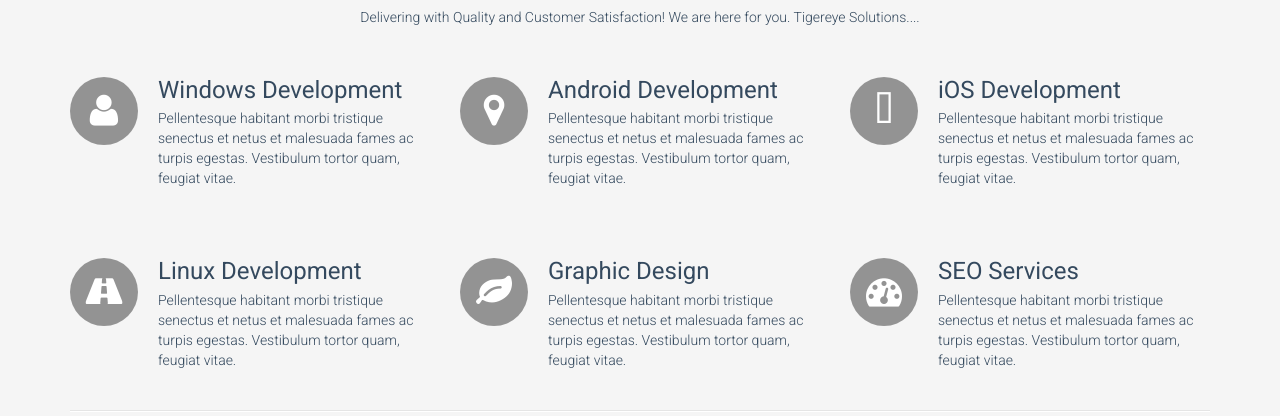
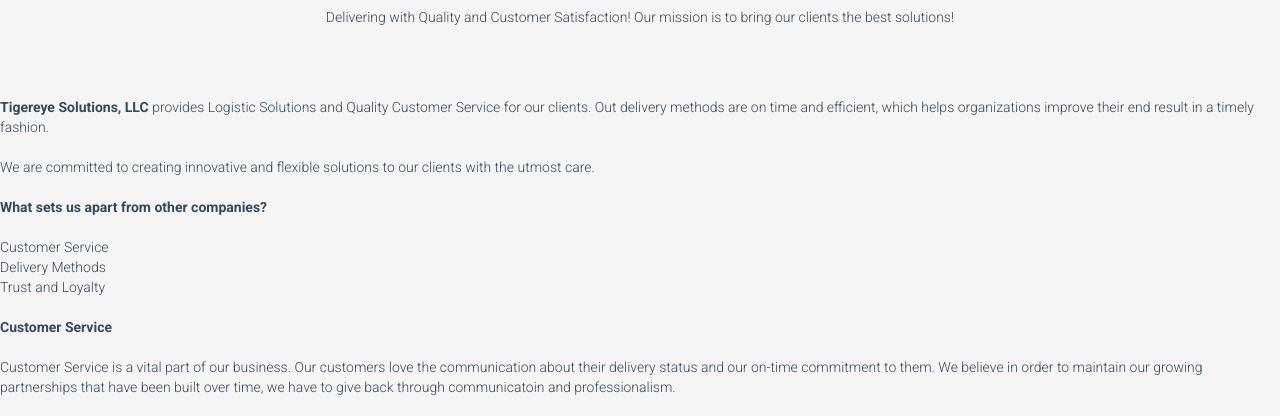
Before and after one commit to enigmavision/tigereyesolutions, a plain HTML site: page services.html in a window 1280 px wide. Shown: the part 381-797 px from the top of the page. Drawn offline with Linux system fonts and the light colour scheme.

Commit message:
updated services

```diff
--- a/services.html
+++ b/services.html
@@ -60,80 +60,45 @@
                 <div class="col-md-12">
                     <div class="center gap">
                         <h2>What we do</h2>
-                        <p>Delivering with Quality and Customer Satisfaction! We are here for you. Tigereye Solutions....</p>
+                        <p>Delivering with Quality and Customer Satisfaction! Our mission is to bring our clients the best solutions!</p>
                     </div>
                 </div>
             </div>
-            <div class="row">
-                <div class="col-md-4 col-sm-6">
-                    <div class="media">
-                        <div class="pull-left">
-                            <i class="icon-user icon-md"></i>
-                        </div>
-                        <div class="media-body">
-                            <h3 class="media-heading">Windows Development</h3>
-                            <p>Pellentesque habitant morbi tristique senectus et netus et malesuada fames ac turpis egestas. Vestibulum tortor quam, feugiat vitae.</p>
-                        </div>
-                    </div>
-                </div><!--/.col-md-4-->
-                <div class="col-md-4 col-sm-6">
-                    <div class="media">
-                        <div class="pull-left">
-                            <i class="icon-map-marker icon-md"></i>
-                        </div>
-                        <div class="media-body">
-                            <h3 class="media-heading">Android Development</h3>
-                            <p>Pellentesque habitant morbi tristique senectus et netus et malesuada fames ac turpis egestas. Vestibulum tortor quam, feugiat vitae.</p>
-                        </div>
-                    </div>
-                </div><!--/.col-md-4-->
-                <div class="col-md-4 col-sm-6">
-                    <div class="media">
-                        <div class="pull-left">
-                            <i class="glyphicon-phone-alt icon-md"></i>
-                        </div>
-                        <div class="media-body">
-                            <h3 class="media-heading">iOS Development</h3>
-                            <p>Pellentesque habitant morbi tristique senectus et netus et malesuada fames ac turpis egestas. Vestibulum tortor quam, feugiat vitae.</p>
-                        </div>
-                    </div>
-                </div><!--/.col-md-4-->
-            </div><!--/.row-->
-            <div class="gap"></div>
-            <div class="row">
-                <div class="col-md-4 col-sm-6">
-                    <div class="media">
-                        <div class="pull-left">
-                            <i class="icon-road icon-md"></i>
-                        </div>
-                        <div class="media-body">
-                            <h3 class="media-heading">Linux Development</h3>
-                            <p>Pellentesque habitant morbi tristique senectus et netus et malesuada fames ac turpis egestas. Vestibulum tortor quam, feugiat vitae.</p>
-                        </div>
-                    </div>
-                </div><!--/.col-md-4-->
-                <div class="col-md-4 col-sm-6">
-                    <div class="media">
-                        <div class="pull-left">
-                            <i class="icon-leaf icon-md"></i>
-                        </div>
-                        <div class="media-body">
-                            <h3 class="media-heading">Graphic Design</h3>
-                            <p>Pellentesque habitant morbi tristique senectus et netus et malesuada fames ac turpis egestas. Vestibulum tortor quam, feugiat vitae.</p>
-                        </div>
-                    </div>
-                </div><!--/.col-md-4-->
-                <div class="col-md-4 col-sm-6">
-                    <div class="media">
-                        <div class="pull-left">
-                            <i class="icon-dashboard icon-md"></i>
-                        </div>
-                        <div class="media-body">
-                            <h3 class="media-heading">SEO Services</h3>
-                            <p>Pellentesque habitant morbi tristique senectus et netus et malesuada fames ac turpis egestas. Vestibulum tortor quam, feugiat vitae.</p>
-                        </div>
-                    </div>
-                </div><!--/.col-md-4-->
+            </div>
+            <br>
+           <p1>
+          <strong> Tigereye Solutions, LLC </strong> provides Logistic Solutions and Quality Customer Service for our clients. Out delivery methods are on time and efficient, which helps organizations improve their end result in a timely fashion. </p1> </br>
+           <br>
+
+           <p1> We are committed to creating innovative and flexible solutions to our clients with the utmost care. </p1> </br>
+           <br>
+
+        <strong> <p1> What sets us apart from other companies? </p1> </strong>
+         </br>
+        <br>
+           <p1> Customer Service <p1>
+        </br>
+            <p1> Delivery Methods <p1>
+        <br>
+            <p1> Trust and Loyalty <p1>
+        </br>
+        <br>
+        <strong> <p1> Customer Service </p1> </strong>
+        </br>
+        <br>
+        <p1> Customer Service is a vital part of our business. Our customers love the communication about their delivery status and our on-time commitment to them. We believe in order to maintain our growing partnerships that have been built over time, we have to give back through communicatoin and professionalism. </p1>
+        </br>
+        <br>
+        <strong><p1> Delivery Methods <p1> </br></strong>
+        <br>
+        <p1> Majority of our business is through truck and cargo van transportation. We have used suppliers for Freight Delivery. We have partnerships with companies that are involved in large Fleet operations nationally. We have the abilitiy to provide all types of Fleet Services </p1>
+        </br>
+        <br>
+        <strong><p1> Trust and Loyalty </p1> </strong>
+        </br>
+        <br>
+        <p1> We go the extra mile for all our clients. We build trust and loyalty and make sure that products that are in our hands get to the destination effieciently and with the utmost care. </p1>
+        </br>
             </div><!--/.row-->
             <hr>
             <div class="row">
```
Also changed, not shown: contact-us.html (+3 -2 lines).
